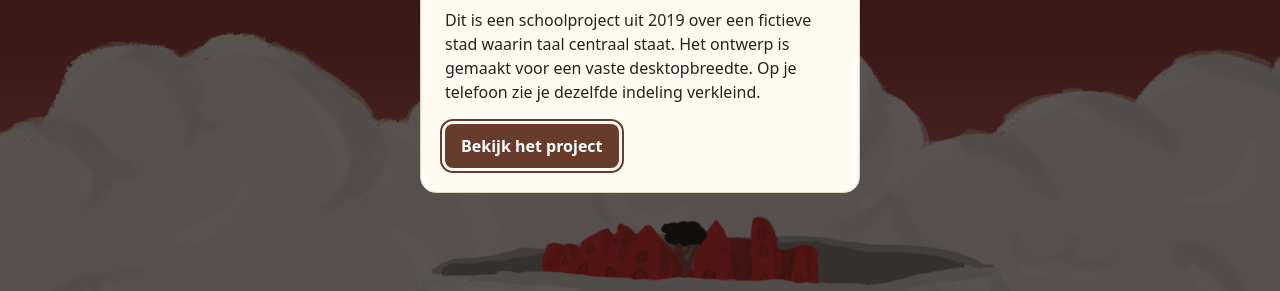
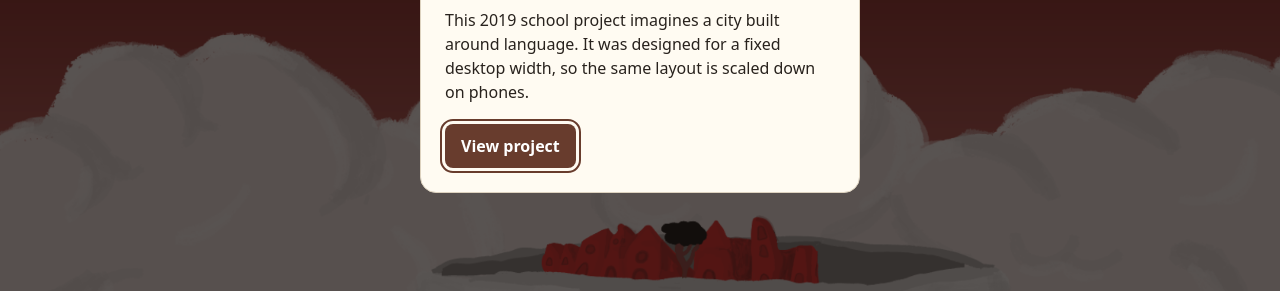
Before and after one commit to AlexanderBuysse/Langolation, a plain HTML site: page index.html in a window 1280 px wide. Shown: the part 332-623 px from the top of the page. Drawn offline with Linux system fonts and the light colour scheme; a web font is replaced by a local one.

Commit message:
Translate the school project notice

```diff
--- a/index.html
+++ b/index.html
@@ -146,11 +146,11 @@
     <script src="js/script.js"></script>
 </div>
 
-    <dialog class="school-intro" data-project="langolation" aria-labelledby="school-intro-title" aria-describedby="school-intro-description">
+    <dialog lang="en" class="school-intro" data-project="langolation" aria-labelledby="school-intro-title" aria-describedby="school-intro-description">
         <h2 id="school-intro-title">Langolation</h2>
-        <p id="school-intro-description">Dit is een schoolproject uit 2019 over een fictieve stad waarin taal centraal staat. Het ontwerp is gemaakt voor een vaste desktopbreedte. Op je telefoon zie je dezelfde indeling verkleind.</p>
+        <p id="school-intro-description">This 2019 school project imagines a city built around language. It was designed for a fixed desktop width, so the same layout is scaled down on phones.</p>
         <form method="dialog">
-            <button type="submit" autofocus>Bekijk het project</button>
+            <button type="submit" autofocus>View project</button>
         </form>
     </dialog>
 </body>
```
Also changed, not shown: pages/setup.html (+3 -3 lines), pages/test.html (+3 -3 lines), pages/writer.html (+3 -3 lines).
